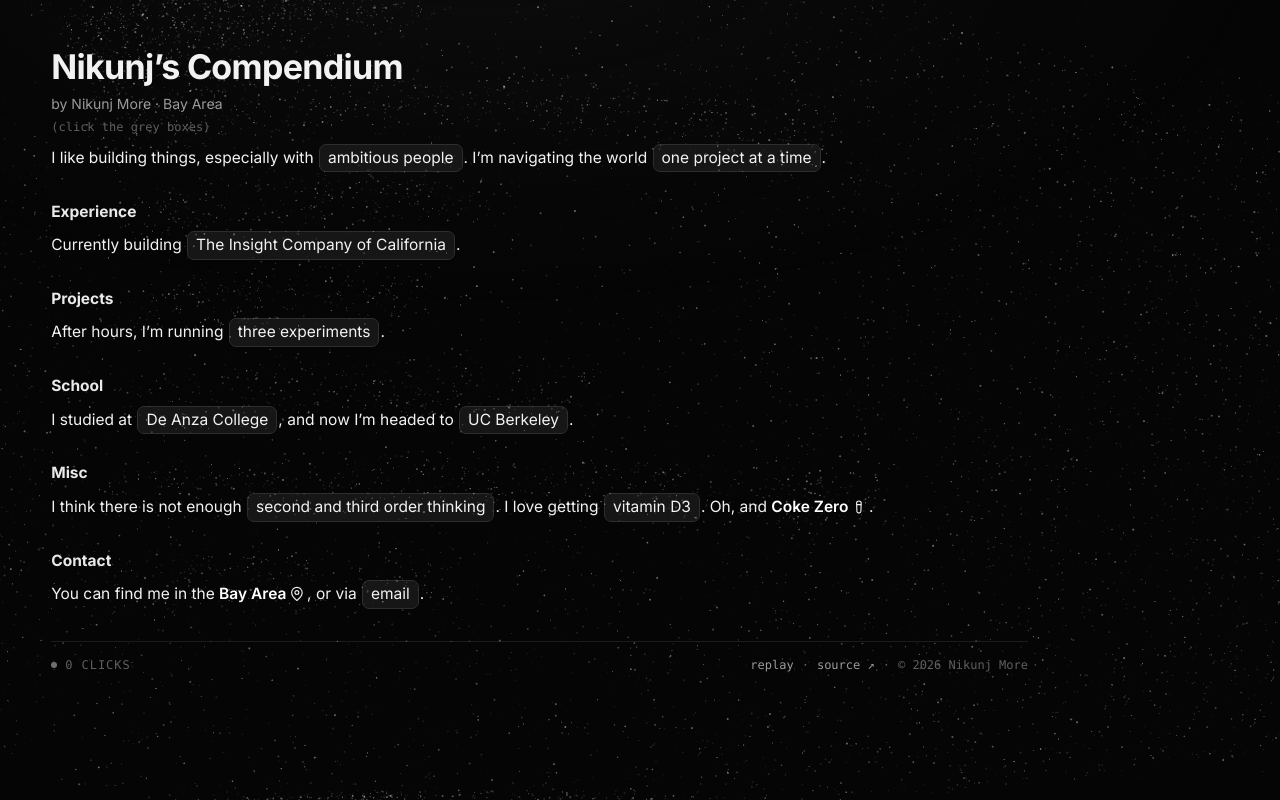
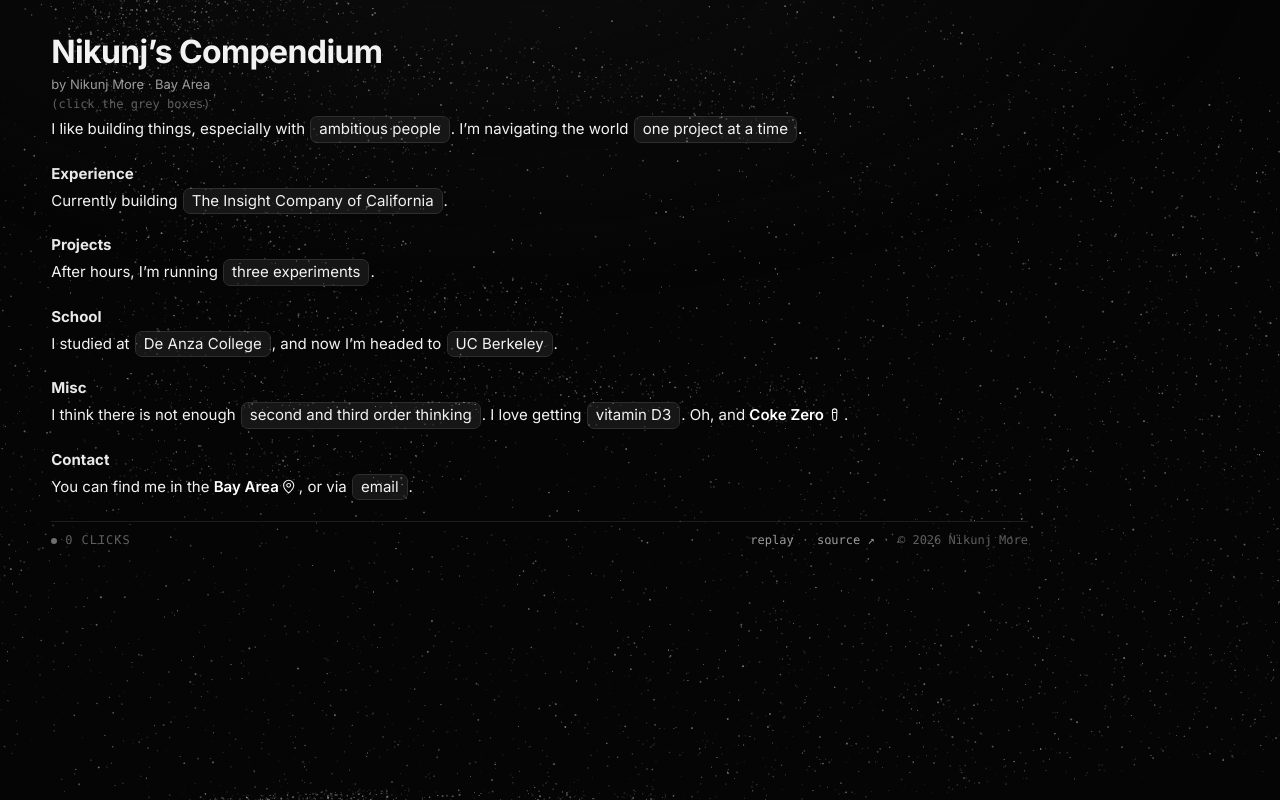
Before and after one commit to NikunjMore/Nikunjs-Compendium, a Next.js app: page / in a window 1280 px wide. Built offline with nearby package versions, Linux system fonts and the light colour scheme.

Commit message:
Tighten rhythm: fully expanded fits one screen at laptop heights

```diff
--- a/app/globals.css
+++ b/app/globals.css
@@ -66,7 +66,7 @@ main {
   z-index: 1;
   max-width: 1060px;
   margin: 0;
-  padding: clamp(28px, 6vh, 64px) 32px clamp(20px, 3vh, 32px) clamp(28px, 4vw, 52px);
+  padding: clamp(20px, 4.2vh, 64px) 32px clamp(14px, 2.2vh, 32px) clamp(28px, 4vw, 52px);
 }
 
 /* ---------------- header ---------------- */
@@ -99,7 +99,7 @@ h1 {
   font-size: 16.5px;
   font-weight: 650;
   color: #e9e9e9;
-  margin: clamp(16px, 3.4vh, 38px) 0 2px;
+  margin: clamp(12px, 2.5vh, 36px) 0 2px;
 }
 
 .js .hdr {
@@ -180,9 +180,9 @@ footer {
   align-items: center;
   gap: 16px;
   flex-wrap: wrap;
-  margin-top: clamp(18px, 4vh, 46px);
+  margin-top: clamp(12px, 2.6vh, 42px);
   border-top: 1px solid #1c1c1c;
-  padding-top: 14px;
+  padding-top: 10px;
   font-family: var(--mono);
   font-size: 12px;
   color: var(--faint);
@@ -238,10 +238,12 @@ footer a:hover { color: #ffffff; }
 /* ---------------- short laptop screens: tighten so it all fits ---------------- */
 
 @media (max-height: 860px) and (min-width: 700px) {
-  body { font-size: 15.5px; line-height: 1.52; }
-  h1 { font-size: clamp(27px, 4.4vh, 34px); }
-  .hdr { font-size: 15.5px; }
-  .byline { margin-top: 8px; }
+  body { font-size: 15px; line-height: 1.45; }
+  h1 { font-size: clamp(26px, 4.2vh, 32px); }
+  .hdr { font-size: 15px; }
+  .byline { margin-top: 6px; font-size: 13px; }
+  .hint { margin-top: 2px; }
+  p { margin: 3px 0; }
 }
 
 /* ---------------- small screens ---------------- */
```
